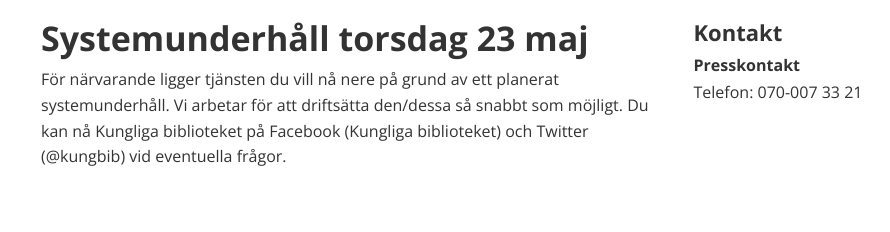
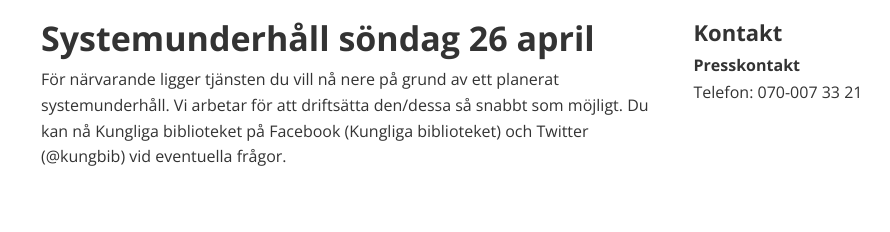
Before and after one commit to Kungbib/kungbib.github.io, a plain HTML site: page index.html in a window 1280 px wide. Shown: the full height of the page, 224-1114 px from the left. Drawn offline with nearby package versions, Linux system fonts and the light colour scheme.

Commit message:
Update index.html
Nytt datum

```diff
--- a/index.html
+++ b/index.html
@@ -27,7 +27,7 @@
           </div>
         <div class="col-md-7 main row">
           <div class="col-md-12">
-            <h1>Systemunderhåll torsdag 23 maj</h1>
+            <h1>Systemunderhåll söndag 26 april</h1>
             <p>
               För närvarande ligger tjänsten du vill nå nere på grund av ett planerat systemunderhåll. Vi arbetar för att driftsätta den/dessa så snabbt som möjligt. Du kan nå Kungliga biblioteket på Facebook (Kungliga biblioteket) och Twitter (@kungbib) vid eventuella frågor.
             </p>
```
